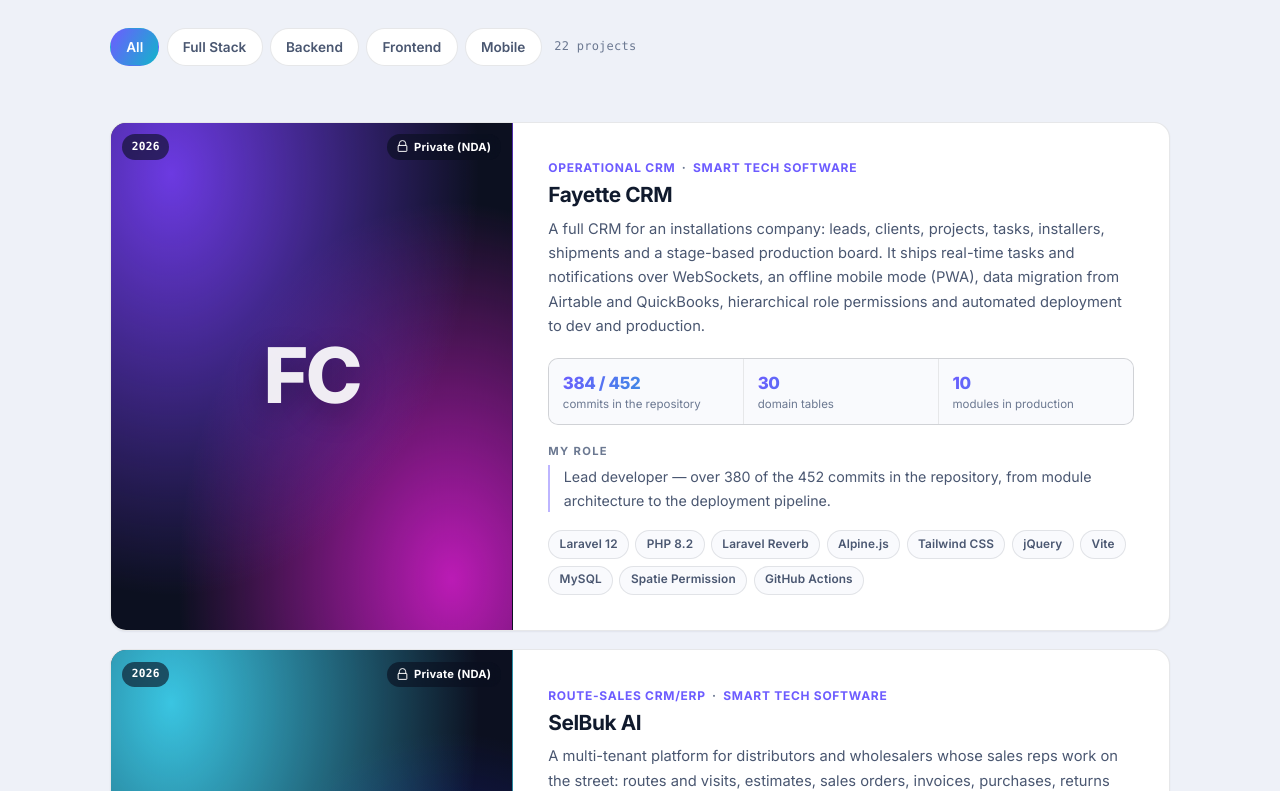
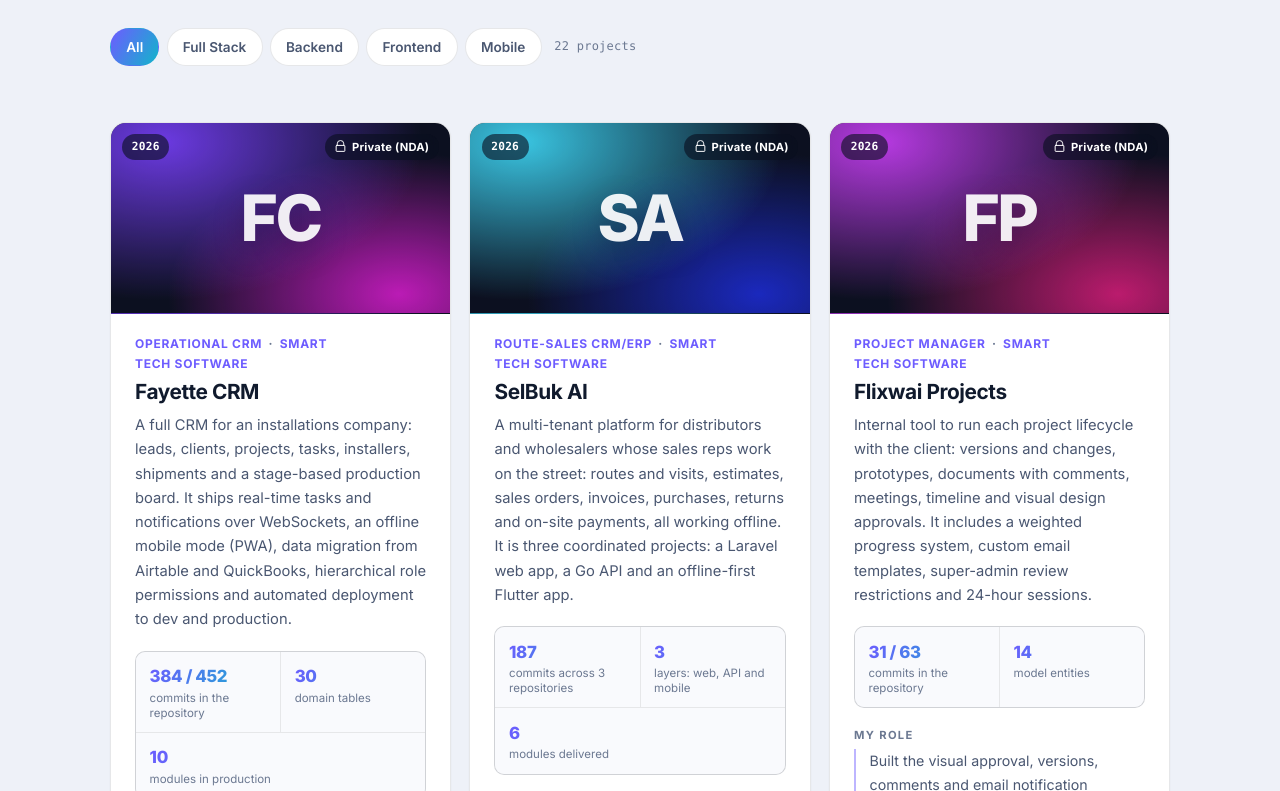
Before and after one commit to AndrewsMorales/portafolioAndresV2, a React (Vite) app: page / in a window 1280 px wide. Shown: the part 7309-8100 px from the top of the page. Built offline with nearby package versions, Linux system fonts and the light colour scheme.

Commit message:
Cambio de distribucion de la grilla de proyectos

```diff
--- a/src/components/Projects/Projects.css
+++ b/src/components/Projects/Projects.css
@@ -45,9 +45,15 @@
 
 .projects__grid {
   display: grid;
-  grid-template-columns: repeat(auto-fill, minmax(320px, 1fr));
+  grid-template-columns: 1fr;
   gap: 1.15rem;
   align-items: start;
+}
+
+@media (min-width: 900px) {
+  .projects__grid {
+    grid-template-columns: repeat(3, 1fr);
+  }
 }
 
 .projects__card {
@@ -66,33 +72,6 @@
   box-shadow: var(--shadow-lg);
 }
 
-/* Los proyectos del trabajo actual ocupan la fila completa: así no quedan
-   huecos al final de la rejilla y tienen sitio para explicarse. */
-.projects__card.is-featured {
-  grid-column: 1 / -1;
-}
-
-@media (min-width: 900px) {
-  .projects__card.is-featured {
-    flex-direction: row;
-  }
-
-  .projects__card.is-featured .projects__cover {
-    flex: 0 0 38%;
-    aspect-ratio: auto;
-    border-bottom: none;
-    border-right: 1px solid var(--border);
-  }
-
-  .projects__card.is-featured .projects__coverMark {
-    font-size: clamp(3rem, 6vw, 4.8rem);
-  }
-
-  .projects__card.is-featured .projects__body {
-    flex: 1;
-    padding: clamp(1.5rem, 3vw, 2.2rem);
-  }
-}
 
 /* --- Portada --- */
 
@@ -275,9 +254,3 @@
   color: var(--brand-1);
   border-color: color-mix(in srgb, var(--brand-1) 45%, transparent);
 }
-
-@media (max-width: 780px) {
-  .projects__card.is-featured {
-    grid-column: span 1;
-  }
-}
```
